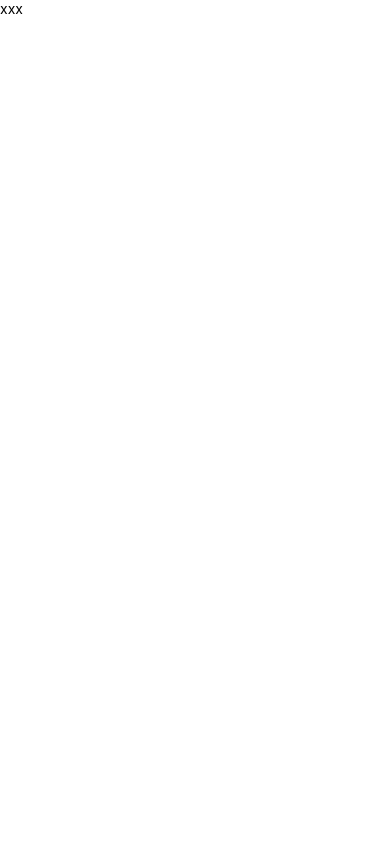
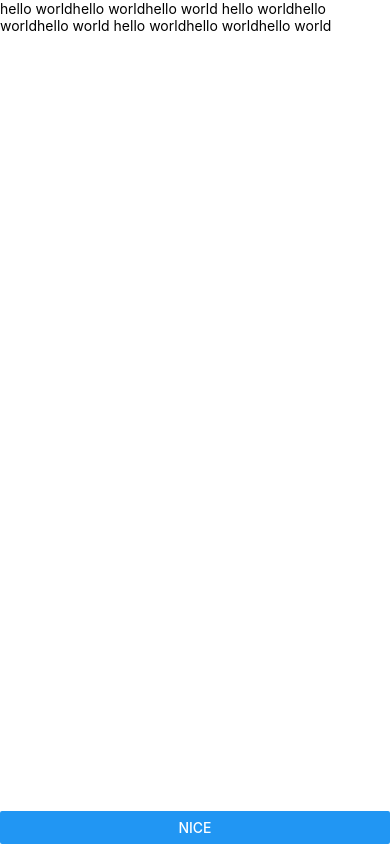
Before and after one commit to hellohejinyu/learn-react-native, a React Native app: screen / in a window 390 px wide. Built offline with nearby package versions, Linux system fonts and the light colour scheme.

Commit message:
feat: ScrollView

```diff
--- a/App.tsx
+++ b/App.tsx
@@ -8,7 +8,7 @@
  * @format
  */
 
-import React, { useCallback, useRef, useMemo, useState } from 'react';
+import React, { Fragment, useCallback, useRef, useMemo, useState } from 'react';
 import {
   Button,
   Text,
@@ -26,25 +26,22 @@ const App = () => {
   const [refreshing, setRefreshing] = useState(false)
 
   return (
-    <ScrollView
-        refreshControl={
-          <RefreshControl
-            refreshing={refreshing}
-            colors={['#f00', '#0f0', '#00f']}
-            progressBackgroundColor='#000'
-            onRefresh={() => {
-              console.log('true')
-              setRefreshing(true)
-              setTimeout(() => {
-                console.log('false')
-                setRefreshing(false)
-              }, 1000);
-            }}
-          />
-        }
+    <Fragment>
+      <ScrollView
+        endFillColor='#f00'
       >
-        <Text>xxx</Text>
+        <View style={{ height: 1600 }}>
+          <View>
+            <Text>
+              hello worldhello worldhello world
+              hello worldhello worldhello world
+              hello worldhello worldhello world
+            </Text>
+          </View>
+        </View>
       </ScrollView>
+      <Button title='nice' onPress={() => {}} />
+    </Fragment>
   );
 };
 
```
